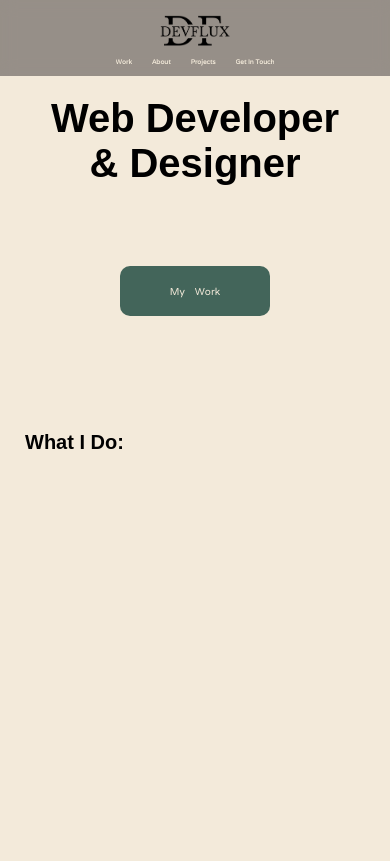
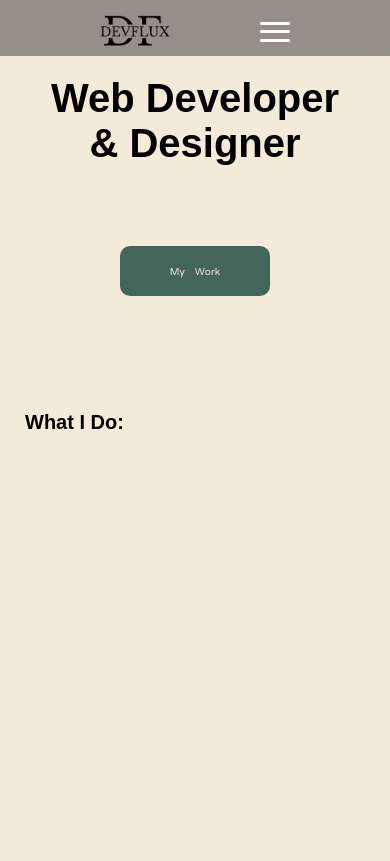
Before and after one commit to madhurpurohit/Hackthon-project, a plain HTML site: page index.html in a window 390 px wide. Shown: the top 861 px of the page. Drawn offline with Linux system fonts and the light colour scheme; a web font is replaced by a local one.

Commit message:
Completed

```diff
--- a/index.html
+++ b/index.html
@@ -60,6 +60,14 @@
                   alt="Devflux Logo"
               /></a>
             </div>
+
+            <input type="checkbox" id="menu-toggle" class="menu-toggler" />
+            <label for="menu-toggle" class="hamburger">
+              <span></span>
+              <span></span>
+              <span></span>
+            </label>
+
             <div class="navigation-menu">
               <nav>
                 <ul>
--- a/style.css
+++ b/style.css
@@ -398,9 +398,52 @@ main .navbar-container {
     backdrop-filter: blur(8px);
     display: flex;
     justify-content: space-between;
+    align-items: center;
     opacity: 0;
     animation: slide-down 0.7s ease 4s forwards;
     -webkit-animation: slide-down 0.7s ease 4s forwards;
+    position: relative;
+    z-index: 10;
+
+    & .menu-toggler {
+      display: none;
+    }
+
+    & .hamburger {
+      display: none;
+      flex-direction: column;
+      justify-content: space-between;
+      width: 30px;
+      height: 20px;
+      cursor: pointer;
+      z-index: 20;
+
+      & span {
+        display: block;
+        height: 3px;
+        background: #fff;
+        border-radius: 3px;
+        transition: 0.3s;
+      }
+    }
+
+    & .menu-toggler:checked + .hamburger {
+      & span:nth-child(1) {
+        transform: translateY(8px) rotate(45deg);
+      }
+
+      & span:nth-child(2) {
+        opacity: 0;
+      }
+
+      & span:nth-child(3) {
+        transform: translateY(-8px) rotate(-45deg);
+      }
+    }
+
+    & .menu-toggler:checked ~ .navigation-menu {
+      transform: translateX(0);
+    }
 
     & .brand-logo a img {
       width: 100px;
@@ -423,6 +466,7 @@ main .navbar-container {
 
       & nav ul {
         display: flex;
+        text-align: center;
 
         & li {
           position: relative;
@@ -439,6 +483,7 @@ main .navbar-container {
           -o-transition: all 0.3s ease;
 
           & .text {
+            font-size: 2rem;
             color: var(--copyright-color);
             transition: transform 0.3s ease;
             -webkit-transition: transform 0.3s ease;
@@ -1114,13 +1159,65 @@ footer .container {
     padding: 0 70px;
   }
 
-  main .navbar-container header {
-    & .navigation-menu nav ul li {
-      height: 15px;
-    }
+  main .navbar-container {
+    width: 100%;
+    height: 100%;
+    overflow: hidden;
 
-    & .brand-logo a img {
-      width: 70px;
+    & header {
+      flex-direction: row;
+
+      & .hamburger {
+        display: flex;
+      }
+
+      & .navigation-menu {
+        overflow: hidden;
+        display: flex;
+        align-items: center;
+        justify-content: center;
+        position: absolute;
+        bottom: 0%;
+        left: 0;
+        width: 100%;
+        height: 100%;
+        background: rgba(59, 53, 54, 0.5);
+        transform: translateX(100%);
+        transition: transform 0.4s ease-in-out;
+        z-index: 15;
+        -webkit-transition: transform 0.4s ease-in-out;
+        -moz-transition: transform 0.4s ease-in-out;
+        -ms-transition: transform 0.4s ease-in-out;
+        -o-transition: transform 0.4s ease-in-out;
+
+        & nav ul {
+          text-align: left;
+          width: 100%;
+          height: 100%;
+
+          & li {
+            height: 15px;
+            margin-bottom: 10px;
+
+            & a .text {
+              display: block;
+              transition: all 0.3s ease;
+              -webkit-transition: all 0.3s ease;
+              -moz-transition: all 0.3s ease;
+              -ms-transition: all 0.3s ease;
+              -o-transition: all 0.3s ease;
+            }
+
+            & .up {
+              display: none;
+            }
+          }
+        }
+      }
+
+      & .brand-logo a img {
+        width: 70px;
+      }
     }
   }
 
@@ -1177,9 +1274,6 @@ footer .container {
 
   main .navbar-container {
     & header {
-      flex-direction: column;
-      align-items: center;
-
       & .navigation-menu {
         margin-top: 10px;
 
```
